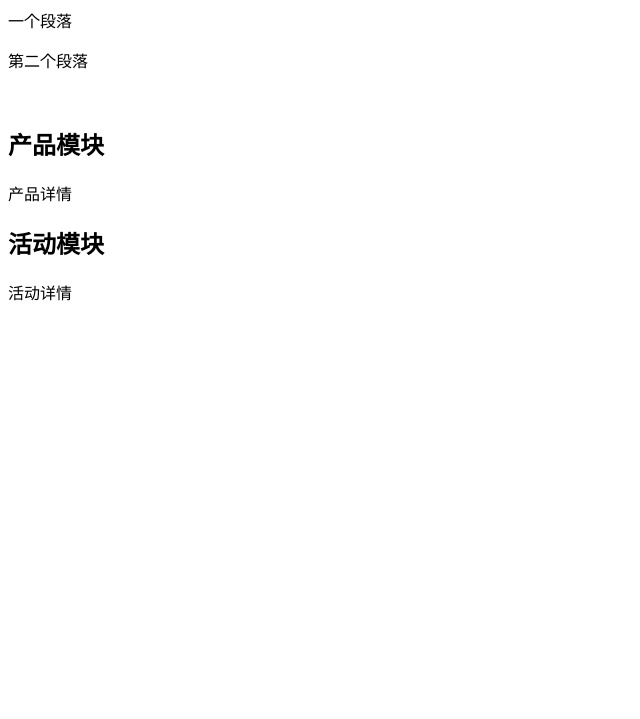
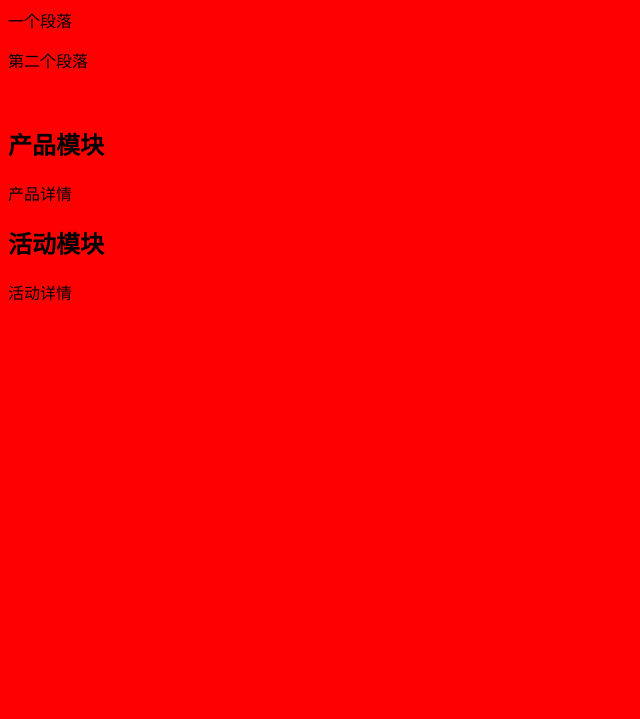
Before and after one commit to BettyGao0711/suibian002, a plain HTML site: page index.html in a window 1280 px wide. Shown: the part 81-800 px from the top of the page, without its empty margins (0-640 px from the left). Drawn offline with Linux system fonts and the light colour scheme.

Commit message:
背景色

```diff
--- /dev/null
+++ b/index.css
@@ -0,0 +1,3 @@
+body {
+    background-color: red;
+}
--- a/index.html
+++ b/index.html
@@ -5,6 +5,7 @@
     <meta name="viewport" content="width=device-width, initial-scale=1.0">
     <meta http-equiv="X-UA-Compatible" content="ie=edge">
     <title>Document</title>
+    <link rel="stylesheet" href="index.css">
 </head>
 <body>
     <h1>首页</h1>
```
